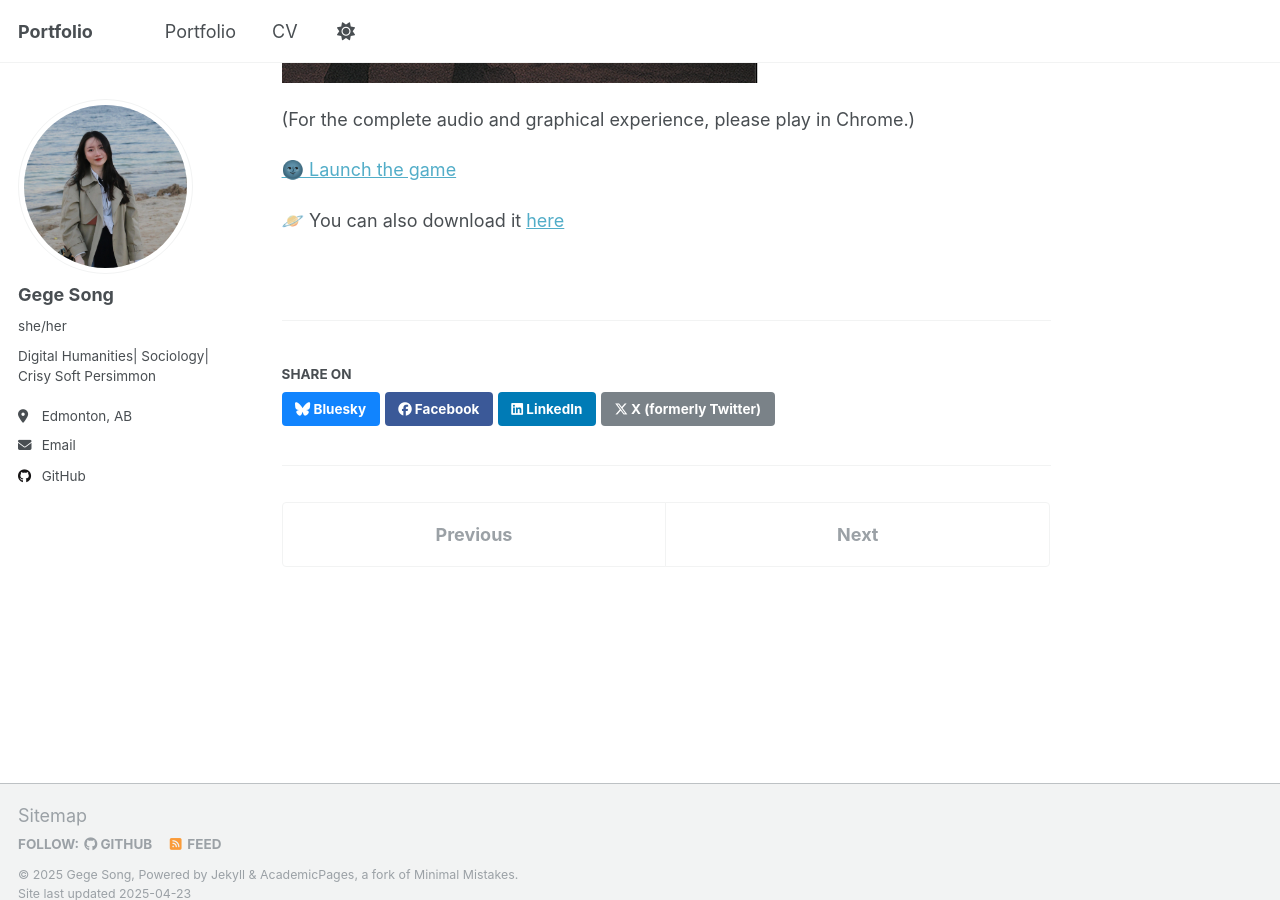
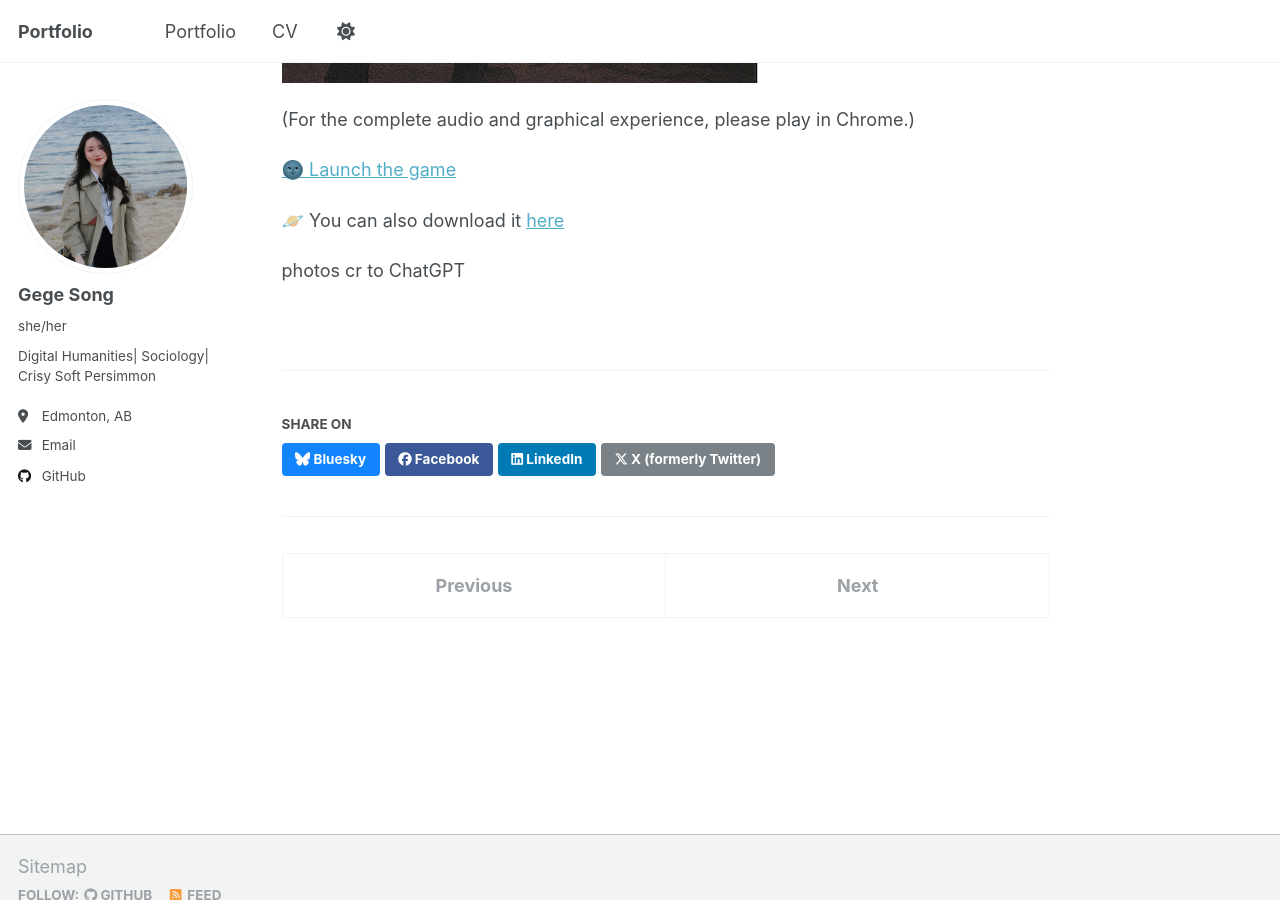
Before and after one commit to Pers-0/Portfolio, a Jekyll site: the page built from _portfolio/portfolio-1.md, in a window 1280 px wide and 900 px high, scrolled down 823 px. Built offline with Jekyll 4.4.1, drawn with Linux system fonts in a browser that asks for light colours.

Commit message:
Update portfolio-1.md

```diff
--- a/_portfolio/portfolio-1.md
+++ b/_portfolio/portfolio-1.md
@@ -10,3 +10,5 @@ collection: portfolio
 [🌚 Launch the game](/Portfolio/_pages/And%20Then%20There%20Are%20You.html){:target="_blank"}
 
 🪐 You can also download it [here](https://pers-0.github.io/Portfolio/_pages/And%20Then%20There%20Are%20You.html){:target="_blank" download="And_Then_There_Are_You.html"}
+
+photos cr to ChatGPT
```
